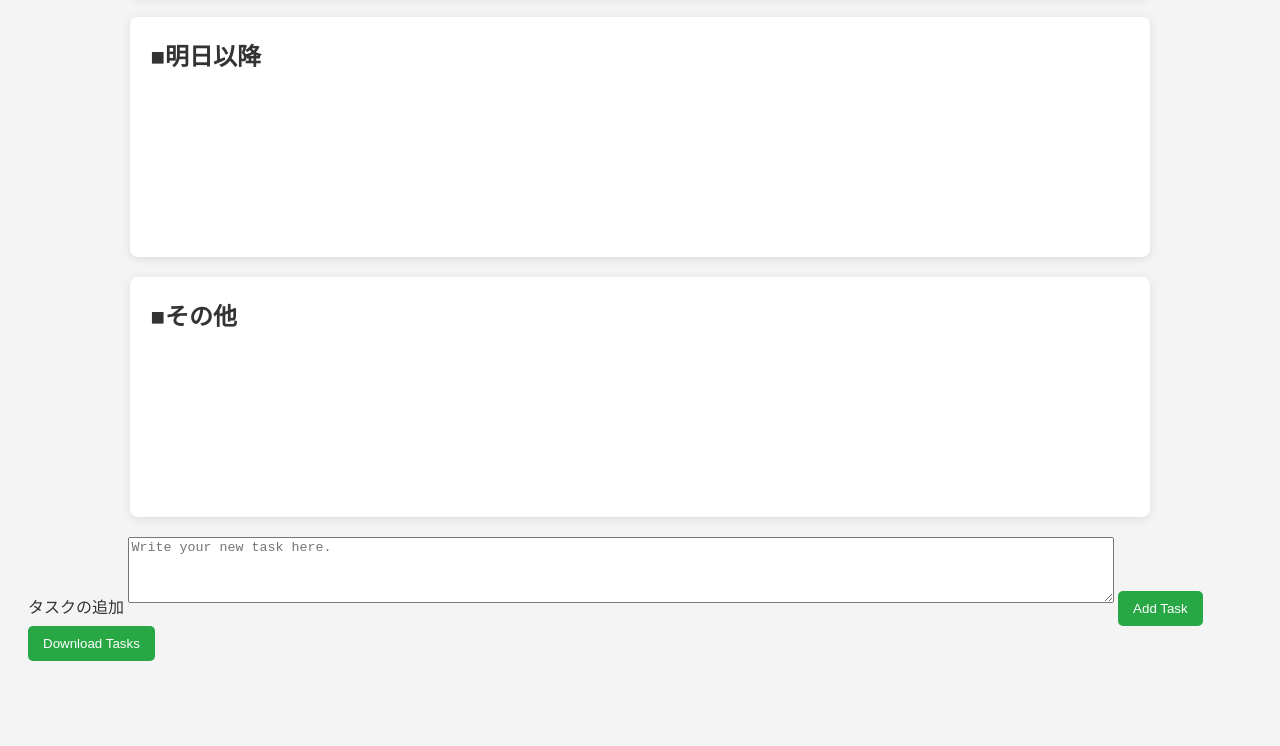
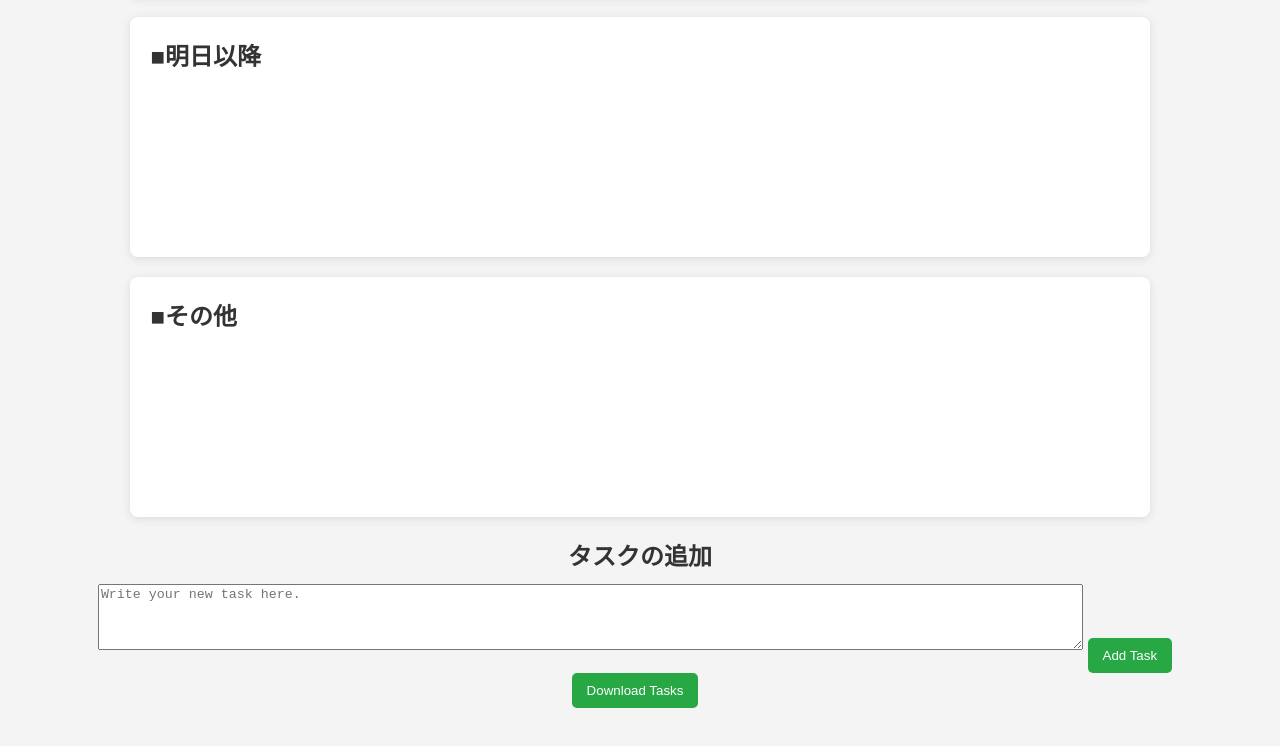
Before and after one commit to Kengo-N24/taskapp_20241001, a plain HTML site: page index.html in a window 1280 px wide. Shown: the part 551-1297 px from the top of the page. Before the commit the page ends 1240 px from the top, so only its background shows below. Drawn offline with Linux system fonts and the light colour scheme; no server answers.

Commit message:
index.html を更新

```diff
--- a/index.html
+++ b/index.html
@@ -25,7 +25,7 @@
     <div id="other" class="task-list" ondrop="drop(event)" ondragover="allowDrop(event)">
         <h2>■その他</h2>
     </div>
-    <div class=">
+    <div class="task-input-container">
         <h2>タスクの追加</h2>
         <textarea id="new-task-input" rows="4" cols="50" placeholder="Write your new task here."></textarea>
         <button id="add-task-button">Add Task</button>
```
